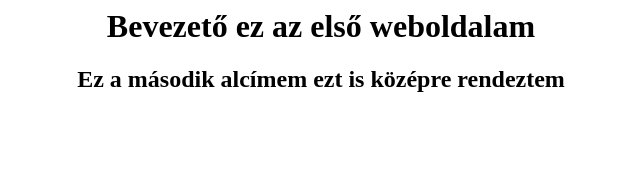
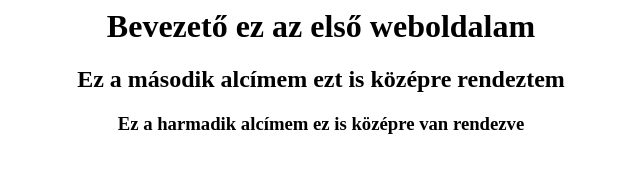
Before and after one commit to TacticsCrusher/Teszthonlapom, a plain HTML site: page index.html in a window 1280 px wide. Shown: the whole page, without its empty margins (319-959 px from the left). Drawn offline with Linux system fonts and the light colour scheme.

Commit message:
Update index.html

```diff
--- a/index.html
+++ b/index.html
@@ -11,6 +11,7 @@
 	<body>
 <h1 align="center">Bevezető ez az első weboldalam</h1>
 <h2 align="center">Ez a második alcímem ezt is középre rendeztem</h2>
+<h3 align="center">Ez a harmadik alcímem ez is középre van rendezve</h3>
 
 
 
```
